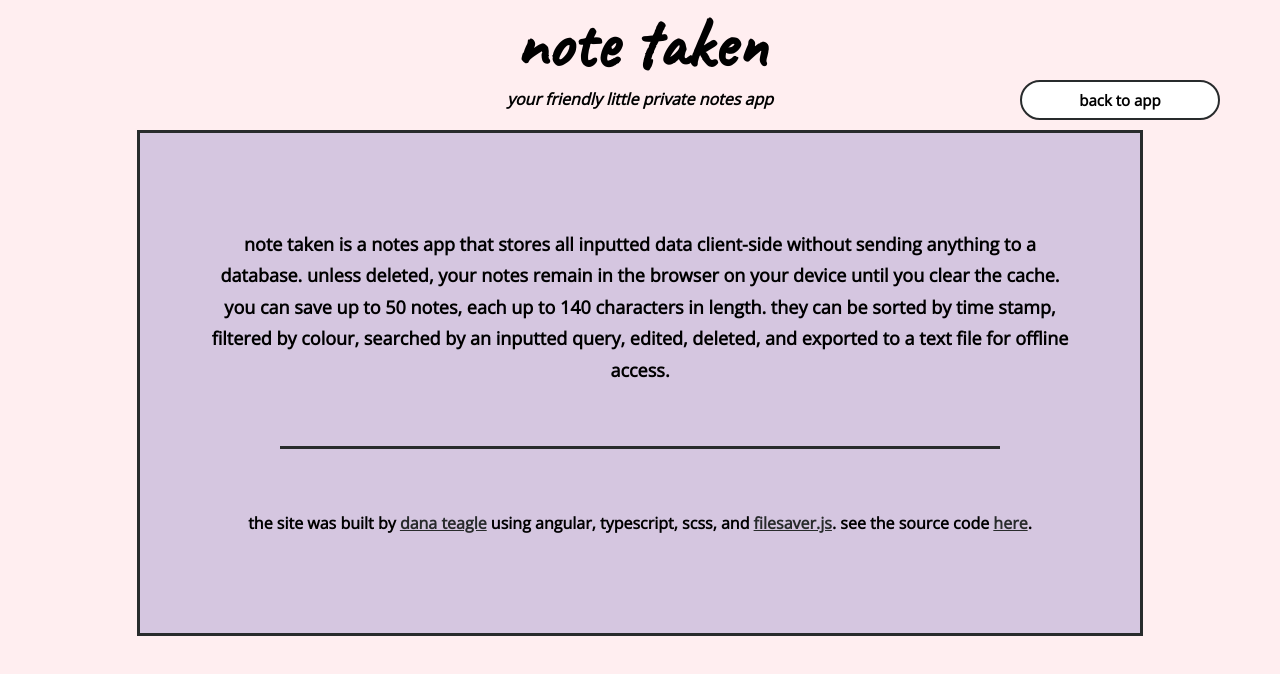
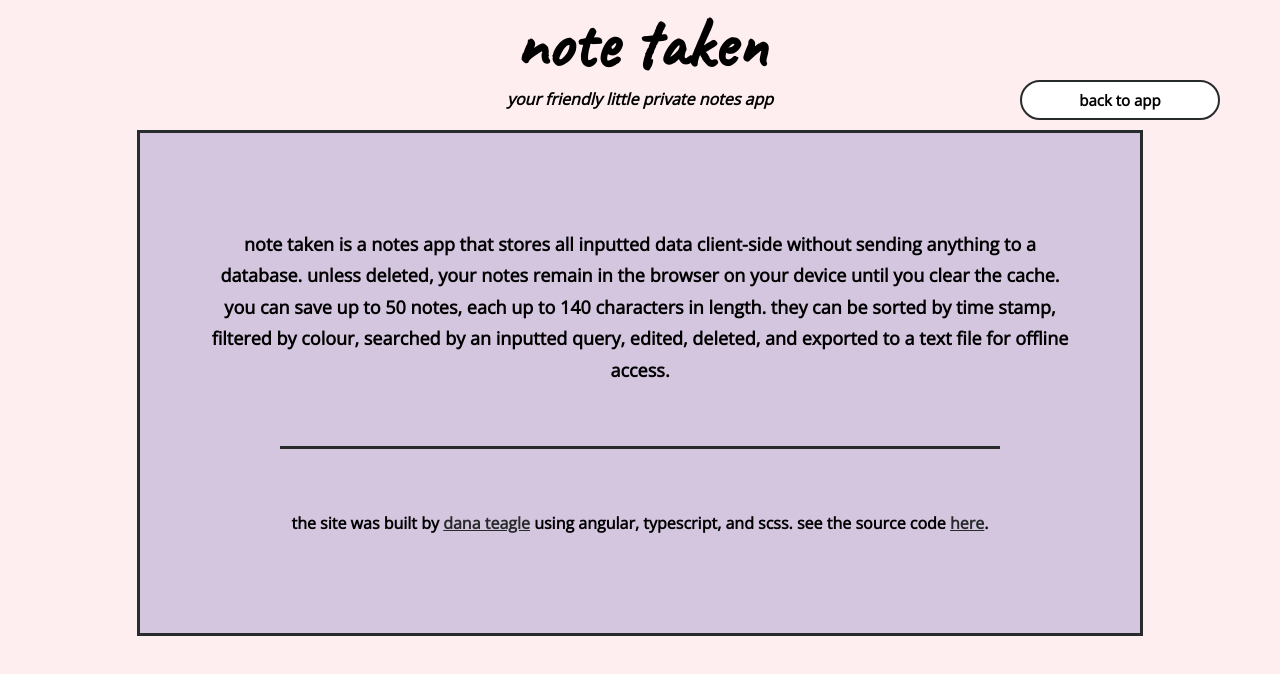
Before and after one commit to torontopubliclibra/note-taken, an Angular app: page / in a window 1280 px wide. Both pictures are taken after a click on the button "about". Shown: the top 674 px of the page. Built offline with nearby package versions, Linux system fonts and the light colour scheme.

Commit message:
fix: new footer text

```diff
--- a/src/app/app.component.html
+++ b/src/app/app.component.html
@@ -171,7 +171,7 @@
     <hr/>
     <p>
       <span class="credit">
-        The site was built by <a href="https://danateagle.com">Dana Teagle</a> using Angular, Typescript, SCSS, and <a href="https://www.npmjs.com/package/file-saver">FileSaver.js</a>. See the source code <a href="https://github.com/torontopubliclibra/note-taken">here</a>.
+        The site was built by <a href="https://danateagle.com">Dana Teagle</a> using Angular, Typescript, and SCSS. See the source code <a href="https://github.com/torontopubliclibra/note-taken">here</a>.
       </span>
     </p>
   </footer>
```
